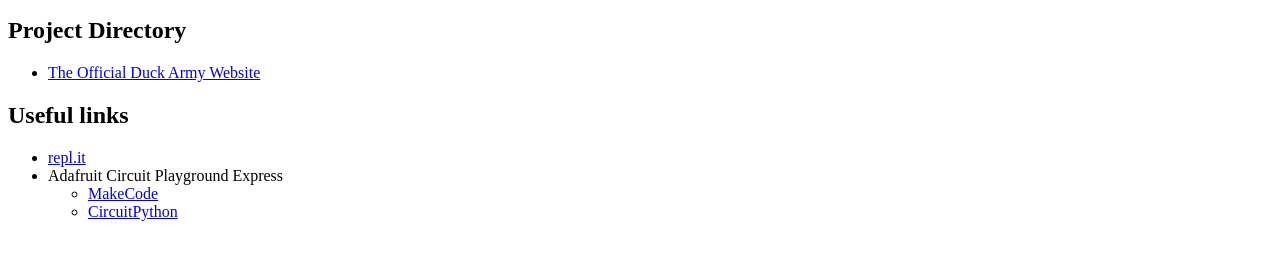
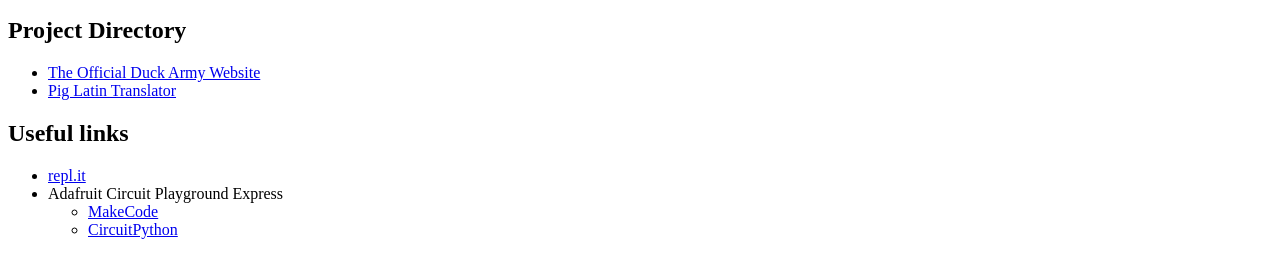
Before and after one commit to readinggwc/readinggwc.github.io, a plain HTML site: page index.html in a window 1280 px wide. Shown: the part 108-386 px from the top of the page. Drawn offline with Linux system fonts and the light colour scheme.

Commit message:
add pig latin translator link

```diff
--- a/index.html
+++ b/index.html
@@ -11,6 +11,8 @@
 
 <ul>
   <li><a href="https://kijora.github.io/Duck-Army/OfficialWebsite">The Official Duck Army Website</a>
+      <li><a href="https://repl.it/@mpmanning108/PigLatinTranslator">Pig Latin Translator</a>
+
 </ul>
 
 <h2>Useful links</h2>
```
